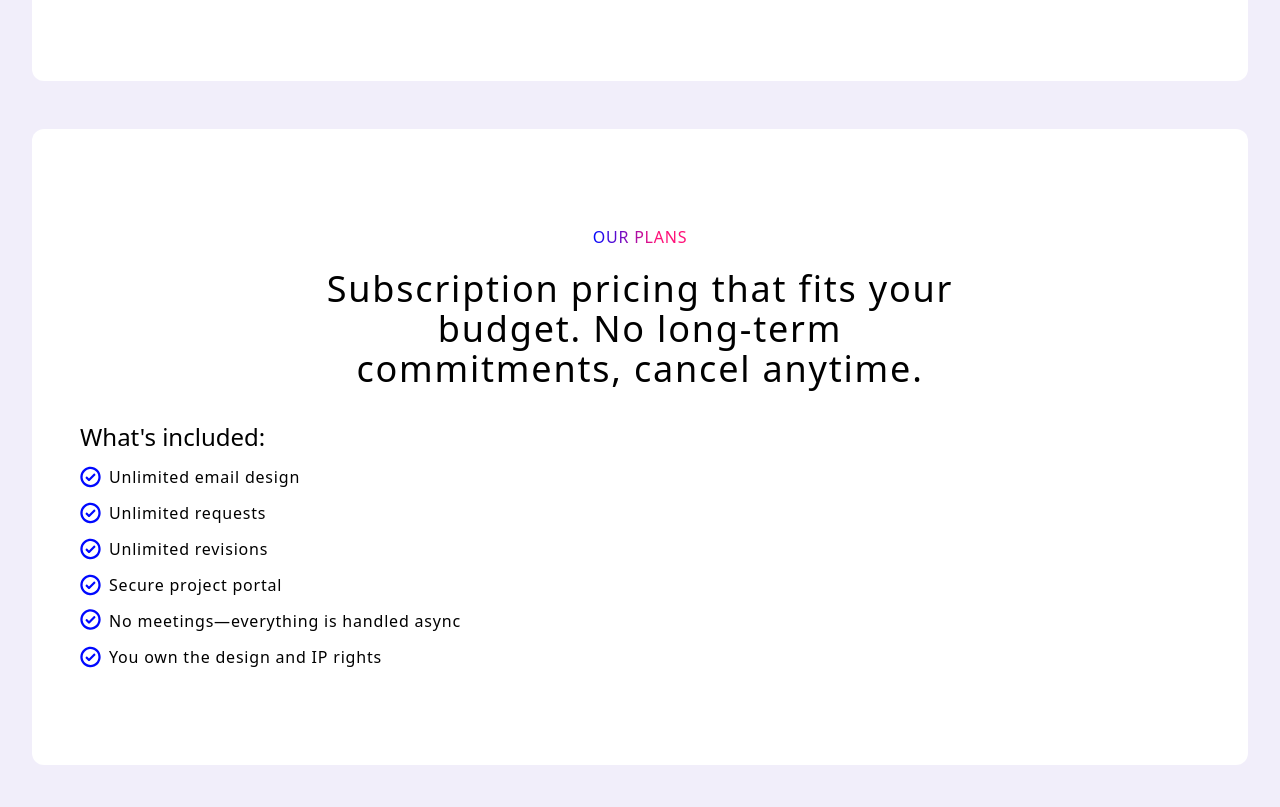
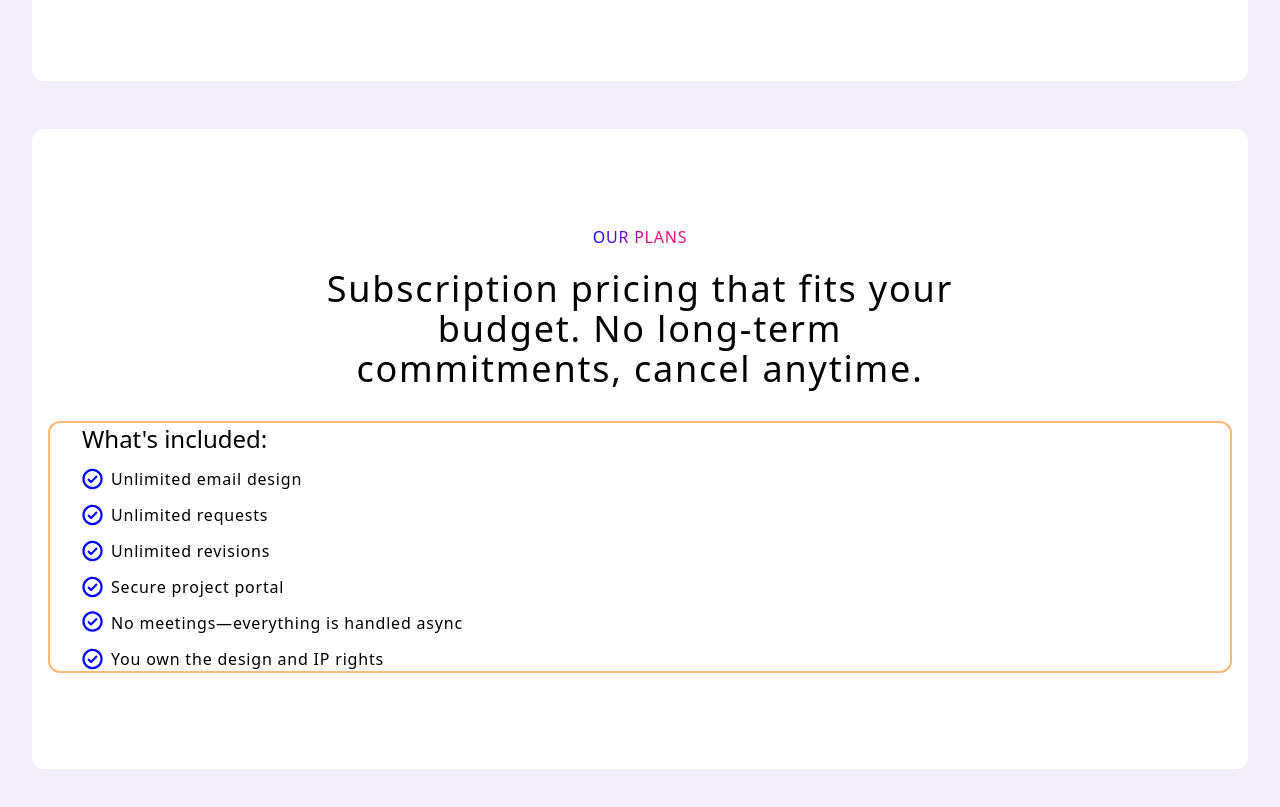
Before and after one commit to samsonc89/limitless, a React (Vite) app: page / in a window 1280 px wide. Shown: the part 3880-4687 px from the top of the page. Built offline with nearby package versions, Linux system fonts and the light colour scheme.

Commit message:
Fix margins

```diff
--- a/src/components/Plans.jsx
+++ b/src/components/Plans.jsx
@@ -2,18 +2,18 @@ import icon from "../assets/check-icon.svg"
 
 export const Plans = () => {
   return (
-    <section className="container rounded-xl bg-white p-12 xl:py-24">
+    <section className="container rounded-xl bg-white py-12 xl:py-24">
       <div className="text-center">
         <p className="text-gradient mx-auto mb-5 block w-fit uppercase tracking-wider ">
           Our Plans
         </p>
-        <h2 className="mx-auto mb-8 text-3xl tracking-wider lg:w-3/5 xl:w-3/5 xl:text-4xl">
+        <h2 className="mx-auto mb-8 px-12 text-3xl tracking-wider lg:w-3/5 xl:w-3/5 xl:text-4xl">
           Subscription pricing that fits your budget. No long-term commitments,
           cancel anytime.
         </h2>
       </div>
       <div>
-        <div>
+        <div className="mx-4 rounded-xl border-2 border-orange-300 px-8">
           <div></div>
           <div>
             <h3 className="text-2xl">What's included:</h3>
```
